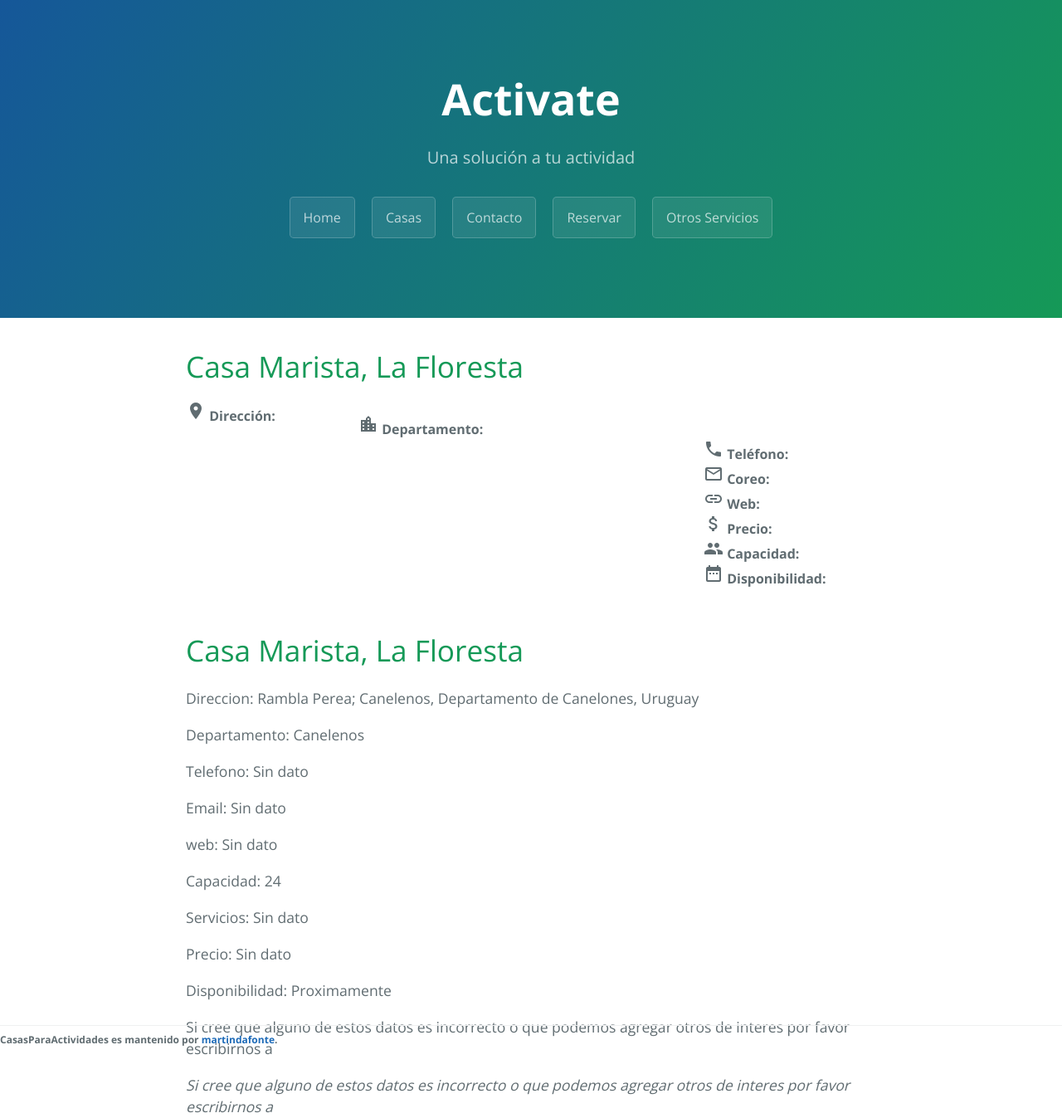
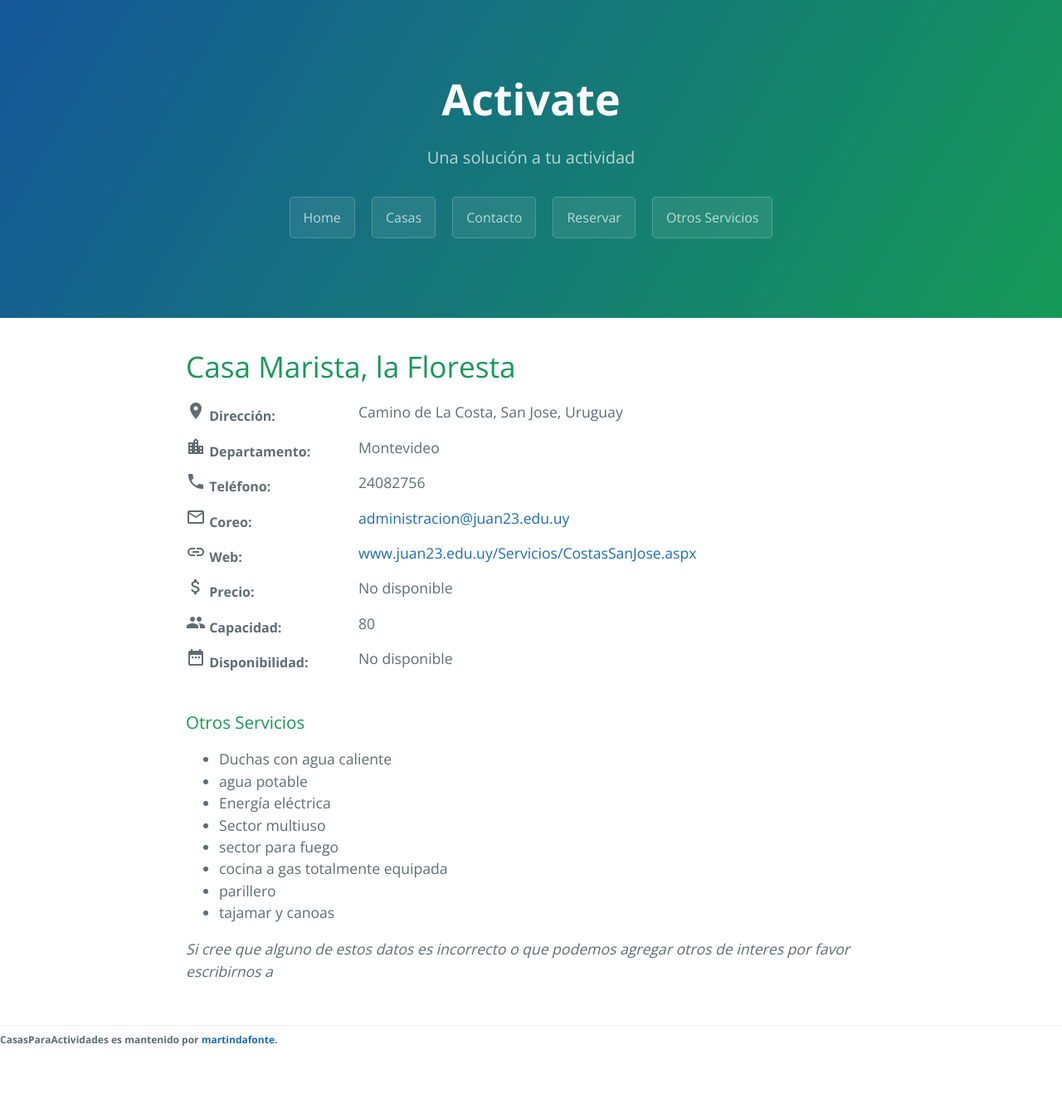
Before and after one commit to martindafonte/CasasDeRetiro, a Jekyll site: the page built from _casas/casa_marista_floresta.md, in a window 1280 px wide. Shown: the whole page at 83% size. Built offline with Jekyll 4.4.1, drawn with Linux system fonts in a browser that asks for light colours; comment, search, counter and statistics services are not loaded; after the commit the page ends 1283 px from its top, so only the background shows below that.

Commit message:
Update casa_marista_floresta.md

```diff
--- a/_casas/casa_marista_floresta.md
+++ b/_casas/casa_marista_floresta.md
@@ -1,20 +1,22 @@
 ---
-title: Casa Marista, La Floresta
+title: Casa Marista, la Floresta
 category: Montevideo
+direccion: Camino de La Costa, San Jose, Uruguay
+departamento: Montevideo
+telefono: 24082756
+correo: administracion@juan23.edu.uy
+web: www.juan23.edu.uy/Servicios/CostasSanJose.aspx
+capacidad: 80
+precio: No disponible
+disponibilidad: No disponible
 ---
 
-<h1>Casa Marista, La Floresta</h1>
-
-
-<p> Direccion: Rambla Perea; Canelenos, Departamento de Canelones, Uruguay </p>
-<p>Departamento: Canelenos</p>
-<p>Telefono: Sin dato </p>
-<p>Email: Sin dato </p>
-<p>web: Sin dato </p>
-<p>Capacidad: 24 </p>
-<p>Servicios: Sin dato</p>
-<p>Precio: Sin dato</p>
-<p>Disponibilidad: Proximamente </p>
-
-
-<p>Si cree que alguno de estos datos es incorrecto o que podemos agregar otros de interes por favor escribirnos a </p>
+### Otros Servicios
+* Duchas con agua caliente
+* agua potable
+* Energía eléctrica
+* Sector multiuso
+* sector para fuego
+* cocina a gas totalmente equipada
+* parillero
+* tajamar y canoas
```
